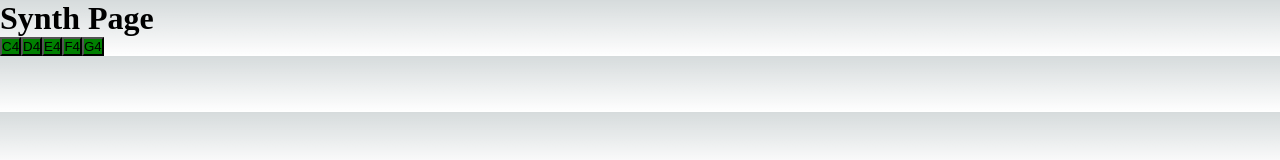
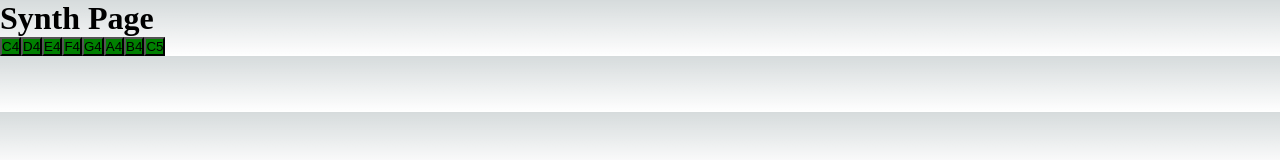
Before and after one commit to benjorama/synth, a Next.js app: page /synth in a window 1280 px wide. Shown: the top 160 px of the page. Built offline with nearby package versions, Linux system fonts and the light colour scheme.

Commit message:
Adds a couple more keys

```diff
--- a/src/pages/synth/index.tsx
+++ b/src/pages/synth/index.tsx
@@ -14,6 +14,9 @@ export default function SynthPage() {
         <SynthKey pitch='E4' duration='1n' />
         <SynthKey pitch='F4' duration='1n' />
         <SynthKey pitch='G4' duration='1n' />
+        <SynthKey pitch='A4' duration='1n' />
+        <SynthKey pitch='B4' duration='1n' />
+        <SynthKey pitch='C5' duration='1n' />
       </main>
     </>
   )
```
